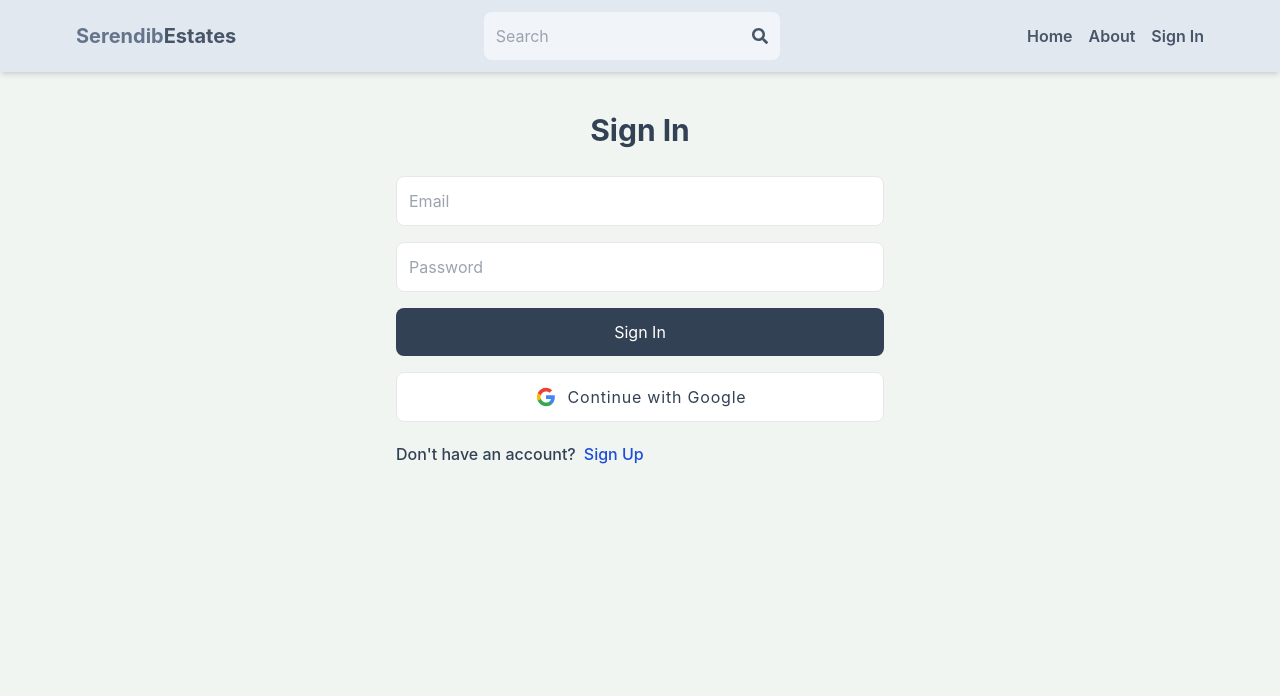
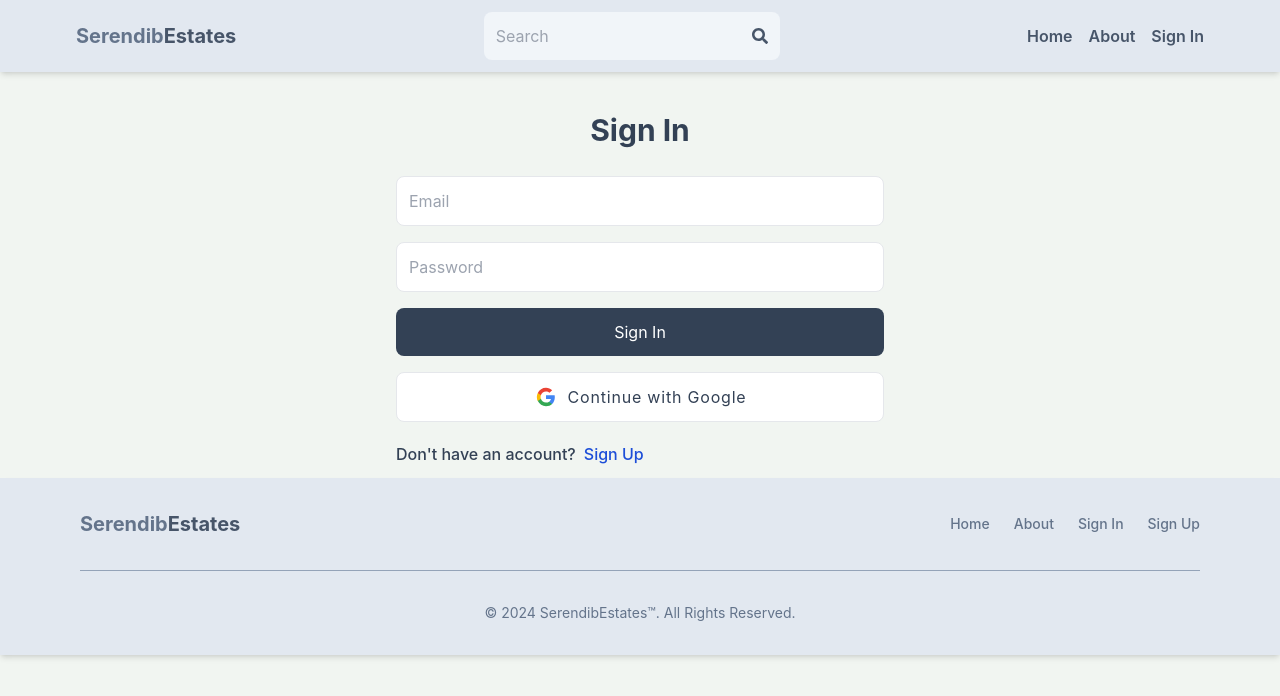
Before and after one commit to kavindu-dilshan/serendib-estates, a React (Vite) app in the folder client/: page /sign-in in a window 1280 px wide. Shown: the top 696 px of the page. Built offline with nearby package versions, Linux system fonts and the light colour scheme; no server answers.

Commit message:
create footer component

```diff
--- a/client/src/App.jsx
+++ b/client/src/App.jsx
@@ -10,6 +10,7 @@ import CreateListing from './pages/CreateListing';
 import UpdateListing from './pages/UpdateListing';
 import Listing from './pages/Listing';
 import Search from './pages/Search';
+import Footer from './components/Footer';
 
 export default function App() {
   return <BrowserRouter>
@@ -27,5 +28,6 @@ export default function App() {
       <Route path="/update-listing/:listingId" element={<UpdateListing />} />
     </Route>
   </Routes>
+  <Footer />
   </BrowserRouter>
 }
--- /dev/null
+++ b/client/src/components/Footer.jsx
@@ -0,0 +1,35 @@
+import React from 'react';
+import {Link} from 'react-router-dom';
+
+export default function Footer() {
+  return (
+    <footer className="bg-slate-200 shadow-md">
+        <div className="w-full max-w-6xl mx-auto p-4 md:py-8">
+            <div className="sm:flex sm:items-center sm:justify-between">
+                <Link to='/'>
+                    <h1 className='font-bold text-sm sm:text-xl flex-wrap'>
+                        <span className='text-slate-500'>Serendib</span>
+                        <span className='text-slate-600'>Estates</span>
+                    </h1>
+                </Link>
+                <ul className="flex flex-wrap items-center mb-6 text-sm font-medium text-slate-500 sm:mb-0">
+                    <li>
+                        <Link to='/' className="hover:text-slate-900 me-4 md:me-6">Home</Link>
+                    </li>
+                    <li>
+                        <Link to='/about' className="hover:text-slate-900 me-4 md:me-6">About</Link>
+                    </li>
+                    <li>
+                        <Link to='/sign-in' className="hover:text-slate-900 me-4 md:me-6">Sign In</Link>
+                    </li>
+                    <li>
+                        <Link to='/sign-up' className="hover:text-slate-900">Sign Up</Link>
+                    </li>
+                </ul>
+            </div>
+            <hr className="my-6 border-slate-400 sm:mx-auto lg:my-8" />
+            <span className="block text-sm text-slate-500 sm:text-center">© 2024 <Link to='/' className="hover:text-slate-900">SerendibEstates</Link>™. All Rights Reserved.</span>
+        </div>
+    </footer>
+  )
+}
--- a/client/src/index.css
+++ b/client/src/index.css
@@ -5,3 +5,23 @@
 body {
   background-color: rgb(241, 245, 241);
 }
+
+/* width */
+::-webkit-scrollbar {
+  width: 10px;
+}
+
+/* Track */
+::-webkit-scrollbar-track {
+  background: rgb(243 244 246);
+}
+
+/* Handle */
+::-webkit-scrollbar-thumb {
+  background: rgb(148 163 184);
+}
+
+/* Handle on hover */
+::-webkit-scrollbar-thumb:hover {
+  background: rgb(100 116 139);
+}
```
